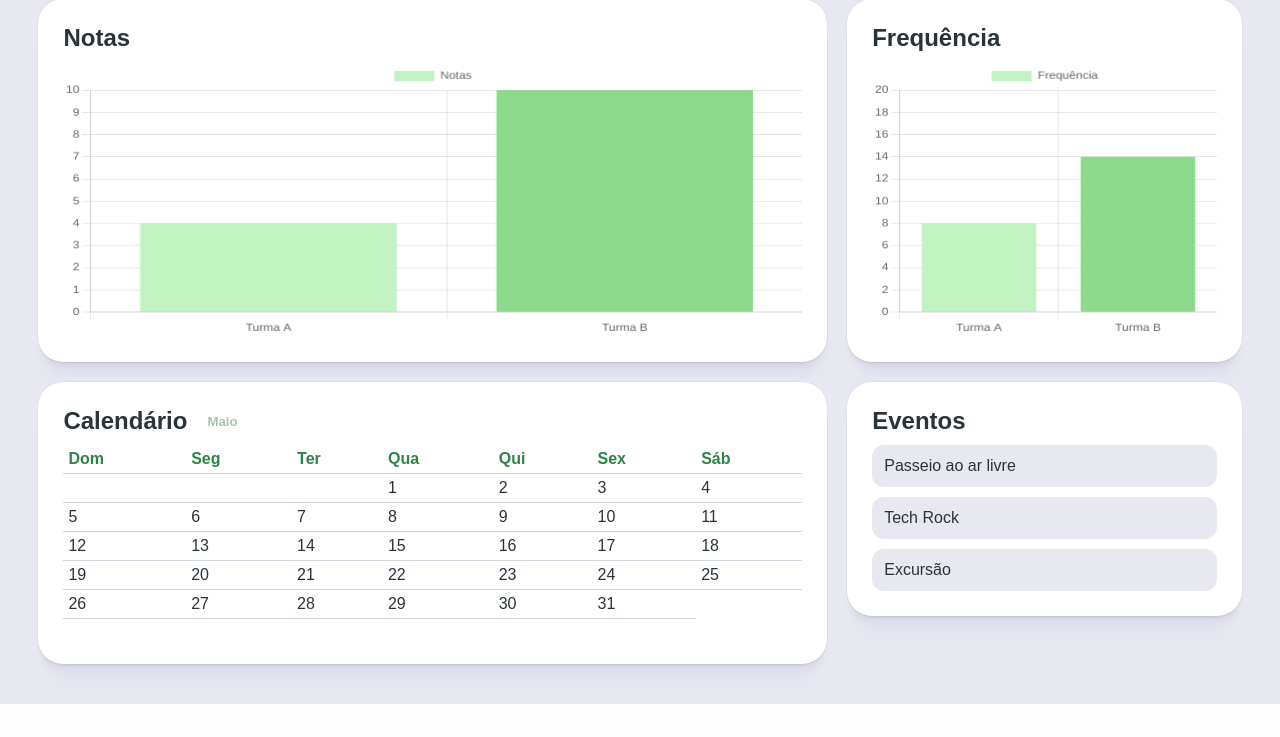
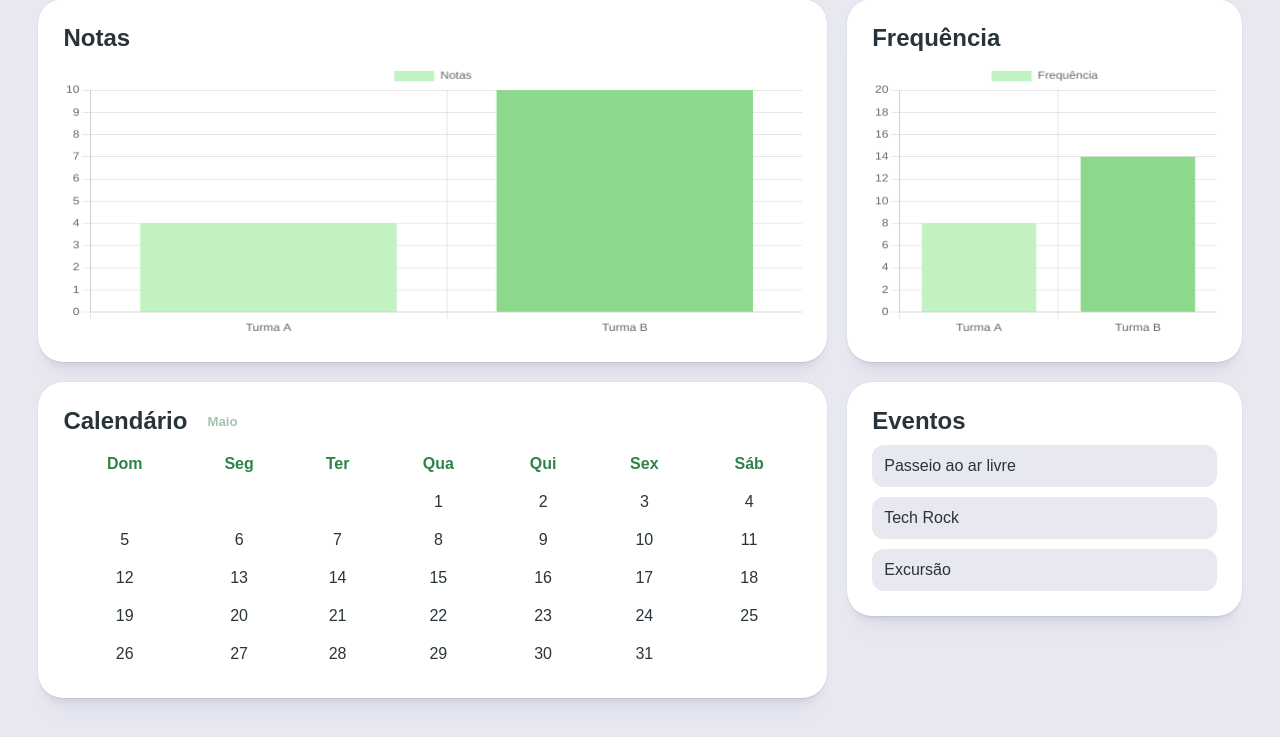
Before and after one commit to feliquisds/proj_integrador, a PHP site: page /dashboard/relatorios.html in a window 1280 px wide. Shown: the part 96-833 px from the top of the page. Before the commit the page ends 800 px from the top, so only its background shows below. Run offline with PHP 8.4, Linux system fonts and the light colour scheme.

Commit message:
fixed calendar view, table tweaks

```diff
--- a/css/table.css
+++ b/css/table.css
@@ -1,11 +1,9 @@
 table {
-    margin-bottom: 20px;
     width: 100%;
     border-collapse: collapse;
 }
 
-th,
-td {
+th, td {
     padding: 5px;
     text-align: left;
     border-bottom: 1px solid var(--subcard-hover);
@@ -34,3 +32,9 @@ th {
     background-color: var(--active-background);
     color: var(--active-text);
 }
+
+.calendar > table > thead > tr > th, .calendar > table > tbody > tr > td {
+    padding: 10px 5px;
+    text-align: center;
+    border: 0;
+}
--- a/dashboard/relatorios.html
+++ b/dashboard/relatorios.html
@@ -25,7 +25,7 @@
                     <h2>Calendário</h2>
                     <h5>Maio</h5>
                 </div>
-                <div id="calendar-date">Carregando...</div>
+                <div class="calendar" id="calendar-date">Carregando...</div>
             </div>
             <div class="grid grid-1x-10px card">
                 <h2>Eventos</h2>
--- a/dashboard/turmas.html
+++ b/dashboard/turmas.html
@@ -22,7 +22,7 @@
                 <button><span class="material">add</span>Adicionar Aluno</button>
             </div>
         </div>
-        <div class="card">
+        <div class="grid grid-1x card">
             <table>
                 <thead>
                     <tr>
--- a/js/relatorios.js
+++ b/js/relatorios.js
@@ -4,7 +4,7 @@ function generateCalendar() {
     const year = now.getFullYear();
     const firstDay = new Date(year, month, 1).getDay();
     const daysInMonth = new Date(year, month + 1, 0).getDate();
-    let calendarHTML = '<table><tr><th>Dom</th><th>Seg</th><th>Ter</th><th>Qua</th><th>Qui</th><th>Sex</th><th>Sáb</th></tr><tr>';
+    let calendarHTML = '<table><thead><tr><th>Dom</th><th>Seg</th><th>Ter</th><th>Qua</th><th>Qui</th><th>Sex</th><th>Sáb</th></thead></tr><tr>';
 
 
     let adjustedFirstDay = firstDay === 0 ? 7 : firstDay;
```
